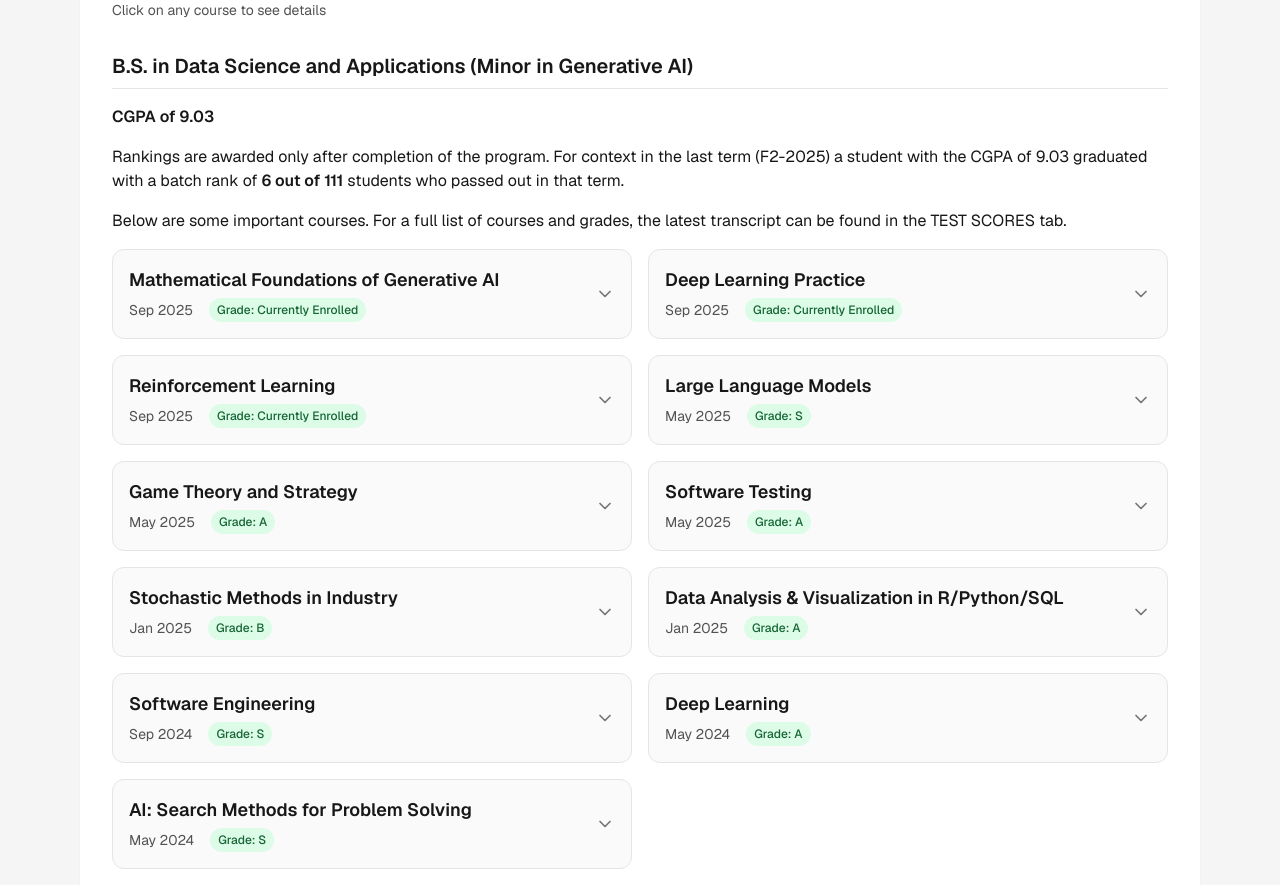
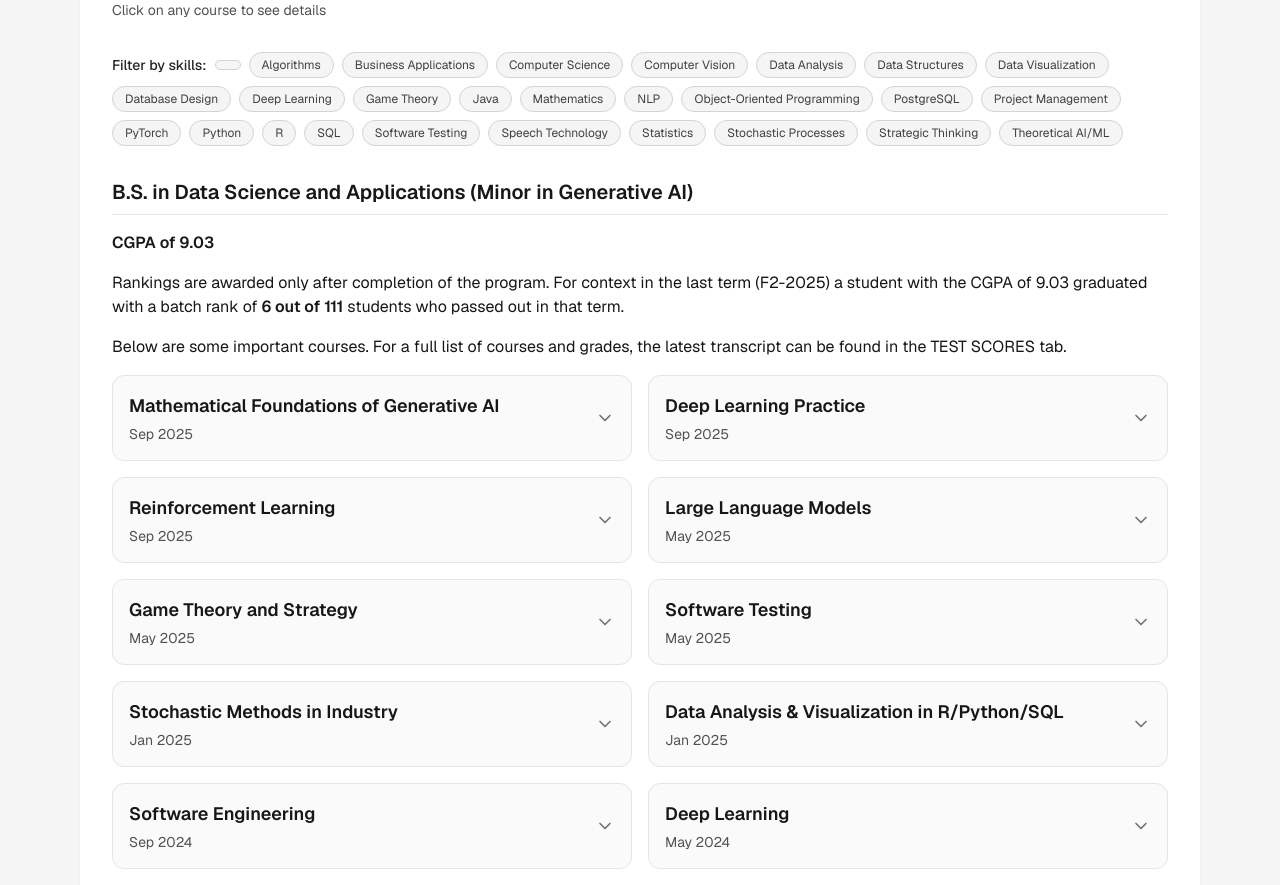
Before and after one commit to SaarthakS98/Portfolio, a Next.js app: page /coursework in a window 1280 px wide. Shown: the part 160-1045 px from the top of the page. Built offline with nearby package versions, Linux system fonts and the light colour scheme.

Commit message:
Coursework Update

```diff
--- a/src/app/coursework/page.tsx
+++ b/src/app/coursework/page.tsx
@@ -1,5 +1,5 @@
 "use client";
-import { useState } from "react";
+import { useMemo, useState } from "react";
 
 type CourseItem = {
   title: string;
@@ -7,7 +7,6 @@ type CourseItem = {
   link?: string;
   description: string;
   skills?: string[];
-  grade?: string;
 };
 
 const dataScienceAICourses: CourseItem[] = [
@@ -16,90 +15,99 @@ const dataScienceAICourses: CourseItem[] = [
     period: "Sep 2025",
     link: "https://study.iitm.ac.in/ds/course_pages/BSDA5002.html",
     description: "This course explores deep generative models such as VAEs, GANs, autoregressive models, diffusion models, and large language models, focusing on their probabilistic foundations, learning algorithms, and practical implementations in PyTorch. Through lectures and assignments, I hope to gain hands-on experience applying these models to various AI tasks.",
-    skills: ["AI Theory", "PyTorch", "Mathematics for AI", "GenAI Minor"],
-    grade: "Currently Enrolled"
+    skills: ["PyTorch", "Theoretical AI/ML", "Mathematics"],
   },
   {
     title: "Deep Learning Practice",
     period: "Sep 2025",
     link: "https://study.iitm.ac.in/ds/course_pages/BSDA5013.html",
     description: "Taught by three excellent professors, this course hopes to equip students with the full deep learning stack—covering datasets, frameworks, hardware, deployment, interpretability, and security—while applying tools and best practices to improve training and deployment under real-world constraints. I hope to gain experience in training large-scale models and identifying socially relevant problems that can be addressed using deep learning.",
-    skills: ["NLP", "Speech Technology", "Computer Vision", "PyTorch", "GenAI Minor"],
-    grade: "Currently Enrolled"
+    skills: ["NLP", "Speech Technology", "Computer Vision", "PyTorch", "Deep Learning"],
   },
   {
     title: "Reinforcement Learning",
     period: "Sep 2025",
     link: "https://study.iitm.ac.in/ds/course_pages/BSDA5007.html",
     description: "Taught by Prof. Balaraman Ravindran, this course covers the fundamentals of reinforcement learning, including Markov decision processes, dynamic programming, Monte Carlo methods, temporal-difference learning, and function approximation. I hope the intensive assignments in the course allows me to learn implementing RL algorithms",
-    skills: ["RL", "AI Theory", "PyTorch"],
-    grade: "Currently Enrolled"
+    skills: ["", "Theoretical AI/ML", "PyTorch"]
   },
   {
     title: "Large Language Models",
     period: "May 2025",
     link: "https://study.iitm.ac.in/ds/course_pages/BSDA5004.html",
     description: "One of my favorite courses so far, this course covered the architecture, training, and applications of large language models (LLMs) like GPT and BERT. I learned about transformer architectures, attention mechanisms, and techniques for fine-tuning LLMs for various NLP tasks. Prompted me to choose Generative AI as my minor.",
-    skills: ["AI Theory", "Mathematics for AI", "PyTorch", "NLP", "GenAI Minor"],
-    grade: "S"
+    skills: ["Theoretical AI/ML", "Mathematics", "PyTorch", "NLP", "Deep Learning"]
   },
   {
     title: "Game Theory and Strategy",
     period: "May 2025",
     link: "https://study.iitm.ac.in/ds/course_pages/BSMS4023.html",
     description: "Learned the mathematical modeling of strategic interactions among rational agents. Covered concepts like Nash equilibrium, dominant strategies, and mixed strategies, with applications in economics, political science, and computer science.  Dr. Bikramaditya Datta really made the concepts come alive with his practical examples and applications.",
-    skills: ["Game Theory", "Mathematical Modeling", "Strategic Thinking"],
-    grade: "A"
+    skills: ["Game Theory", "Mathematics", "Strategic Thinking"],
   },
   {
     title: "Software Testing",
     period: "May 2025",
     link: "https://study.iitm.ac.in/ds/course_pages/BSCS3002.html",
     description: "A core course, it provided a comprehensive overview of software testing principles and practices. Taught using Java, covered various testing techniques, including unit testing, integration testing, system testing, and acceptance testing. Learned about test automation and test-driven development (TDD)",
-    skills: ["Software Testing", "Java", "Test Automation", "TDD"],
-    grade: "A"
+    skills: ["Software Testing", "Java", "Computer Science"],
   },
   {
     title: "Stochastic Methods in Industry",
     period: "Jan 2025",
     link: "https://math.iitm.ac.in/program-mtech-new.php",
     description: "Learned the mathematical and statistical techniques used to model and analyze systems that involve randomness and uncertainty. Studied how such techniques in the context of inventory and stock control, reliability theory, quality control and simulations. Loved the course, however, would have loved to have scored higher :P .",
-    skills: ["Stochastic Processes", "Statistics", "Business Applications", "Mathematics"],
-    grade: "B"
+    skills: ["Stochastic Processes", "Statistics", "Business Applications", "Mathematics"]
   },
   {
     title: "Data Analysis & Visualization in R/Python/SQL",
     period: "Jan 2025",
     link: "https://math.iitm.ac.in/program-mtech-new.php",
     description: "This course provided a comprehensive overview of data analysis and visualization techniques using R, Python, and SQL. Had a fun team project where we analyzed government revenue reports and created a tool for modelling government expenditures with expected outcomes.",
-    skills: ["Data Analysis", "Data Visualization", "R", "Python", "SQL"],
-    grade: "A"
+    skills: ["Data Analysis", "Data Visualization", "R", "Python", "SQL"]
   },
   {
     title: "Software Engineering",
     period: "Sep 2024",
     link: "https://study.iitm.ac.in/ds/course_pages/BSCS3001.html",
     description: "A core course, it provided a comprehensive overview of software engineering principles and practices. Covered software development life cycle (SDLC), Agile methodologies, software design patterns, and project management. Completed a semester-long group project to develop an AI integrated course and project management tool for students and course instructors using Agile practices. Prof. Prajish Prasad's insights and guidance throughout the project were invaluable.",
-    skills: ["Software Development", "Agile", "Project Management", "Java"],
-    grade: "S"
+    skills: ["Computer Science", "Project Management", "Java"]
   },
   {
     title: "Deep Learning",
     period: "May 2024",
     link: "https://study.iitm.ac.in/ds/course_pages/BSCS3004.html",
     description: "A core course, it provided a solid foundation in deep learning concepts and techniques. Covered neural networks, convolutional neural networks (CNNs), recurrent neural networks (RNNs). Implemented small models using PyTorch such as a CNN for Image Classification on CIFAR-10 dataset, RNN for Sentiment Analysis on Yelp Reviews",
-    skills: ["Deep Learning", "Neural Networks", "PyTorch"],
-    grade: "A"
+    skills: ["Deep Learning", "Theoretical AI/ML", "PyTorch"]
   },
   {
     title: "AI: Search Methods for Problem Solving",
     period: "May 2024",
     link: "https://study.iitm.ac.in/ds/course_pages/BSCS3003.html",
     description: "Another core course, it provided a comprehensive introduction to symbolic AI. Introduced to the famous Travelling Salesman Problem and various board games and how to search their state spaces using various algorithms such as A*, Minimax, Alpha-Beta Pruning, etc. Implemented these algorithms in Python.",
-    skills: ["AI Algorithms", "Search Techniques", "Python"],
-    grade: "S"
+    skills: ["Algorithms", "Theoretical AI/ML", "Python"]
   },
-
+  {
+    title: "Database Management Systems",
+    period: "Jan 2024",
+    link: "https://study.iitm.ac.in/ds/course_pages/BSCS2001.html",
+    description: "A core course, it provided a solid foundation in database management systems (DBMS) concepts and techniques. Covered relational databases, SQL, normalization, indexing, and transactions. Implemented a mini project to design and develop a library management system using MySQL.",
+    skills: ["SQL", "Database Design", "PostgreSQL", "Computer Science"]
+  },
+  {
+    title: "Programming, Data Structures & Algorithms using Python",
+    period: "Jan 2024",
+    link: "https://study.iitm.ac.in/ds/course_pages/BSCS2002.html",
+    description: "A core course, it provided a comprehensive introduction to programming, data structures, and algorithms using Python. Covered fundamental programming concepts, data structures (arrays, linked lists, stacks, queues, trees, graphs), and algorithm design and analysis. Implemented various algorithms and data structures in Python.",
+    skills: ["Python", "Algorithms", "Data Structures", "Computer Science"]
+  },
+  {
+    title: "Programming Concepts using Java",
+    period: "Jan 2024",
+    link: "https://study.iitm.ac.in/ds/course_pages/BSCS2005.html",
+    description: "A core course, it provided a comprehensive introduction to programming concepts using Java. Covered fundamental programming concepts, object-oriented programming (OOP), exception handling, file I/O, and GUI programming. Implemented various programs and mini projects in Java.",
+    skills: ["Java", "Object-Oriented Programming", "Computer Science"]
+  }
 ];
 
 const lawCourses: CourseItem[] = [
@@ -107,8 +115,7 @@ const lawCourses: CourseItem[] = [
     title: "Technology Law and Policy",
     period: "Fall 2024",
     description: "Legal frameworks governing technology, including data privacy laws, intellectual property in software, cybersecurity regulations, and AI governance.",
-    skills: ["Legal Research", "Privacy Law", "IP Law", "AI Ethics"],
-    grade: "A-"
+    skills: []
   },
 ];
 
@@ -136,8 +143,7 @@ function CourseSection({ title, courses, sectionKey, expandedItems, toggleExpand
 
       <h4 className="text-2xs">
           Below are some important courses. For a full list of courses and grades, the latest transcript can be found in the TEST SCORES tab.
-        </h4>
-
+      </h4>
       <div className="grid grid-cols-1 md:grid-cols-2 gap-4 items-start">
         {courses.map((course, index) => {
           const itemKey = `${sectionKey}-${index}`;
@@ -159,11 +165,6 @@ function CourseSection({ title, courses, sectionKey, expandedItems, toggleExpand
                     <p className="text-sm text-neutral-600 dark:text-neutral-400">
                       {course.period}
                     </p>
-                    {course.grade && (
-                      <span className="text-xs font-medium bg-green-100 text-green-800 px-2 py-1 rounded-full dark:bg-green-900 dark:text-green-200">
-                        Grade: {course.grade}
-                      </span>
-                    )}
                   </div>
                 </div>
 
@@ -233,6 +234,35 @@ function CourseSection({ title, courses, sectionKey, expandedItems, toggleExpand
 
 export default function CourseworkSection() {
   const [expandedItems, setExpandedItems] = useState<Set<string>>(new Set());
+  // --- Skills filter state & helpers ---
+  const [selectedSkills, setSelectedSkills] = useState<Set<string>>(new Set());
+
+  const allSkills = useMemo(
+    () =>
+      Array.from(
+        new Set(
+          [...dataScienceAICourses, ...lawCourses].flatMap(c => c.skills ?? [])
+        )
+      ).sort(),
+    []
+  );
+
+  const toggleSkill = (skill: string) =>
+    setSelectedSkills(prev => {
+      const next = new Set(prev);
+      next.has(skill) ? next.delete(skill) : next.add(skill);
+      return next;
+    });
+
+  const clearSkills = () => setSelectedSkills(new Set());
+
+  const filterBySkills = (courses: CourseItem[]) =>
+    selectedSkills.size === 0
+      ? courses
+      : courses.filter(c =>
+        (c.skills ?? []).some(s => selectedSkills.has(s))
+      );
+
 
   const toggleExpanded = (key: string) => {
     const newExpanded = new Set(expandedItems);
@@ -254,10 +284,42 @@ export default function CourseworkSection() {
           Click on any course to see details
         </p>
       </div>
+      {/* Skills Filter */}
+      <div className="mb-4 flex flex-wrap items-center gap-2">
+        <span className="text-sm font-medium text-neutral-800 dark:text-neutral-200">
+          Filter by skills:
+        </span>
+
+        {allSkills.map((skill) => (
+          <button
+            key={skill}
+            type="button"
+            onClick={() => toggleSkill(skill)}
+            className={
+              "text-xs rounded-full px-3 py-1 border transition-colors " +
+              (selectedSkills.has(skill)
+                ? "bg-blue-600 text-white border-blue-600"
+                : "bg-neutral-100 dark:bg-neutral-800 text-neutral-700 dark:text-neutral-300 border-neutral-300 dark:border-neutral-600 hover:bg-neutral-200 dark:hover:bg-neutral-700")
+            }
+          >
+            {skill}
+          </button>
+        ))}
+
+        {selectedSkills.size > 0 && (
+          <button
+            type="button"
+            onClick={clearSkills}
+            className="text-xs underline text-neutral-700 dark:text-neutral-300 ml-1"
+          >
+            Clear
+          </button>
+        )}
+      </div>
 
       <CourseSection
         title="B.S. in Data Science and Applications (Minor in Generative AI)"
-        courses={dataScienceAICourses}
+        courses={filterBySkills(dataScienceAICourses)}
         sectionKey="ds-ai"
         expandedItems={expandedItems}
         toggleExpanded={toggleExpanded}
```
